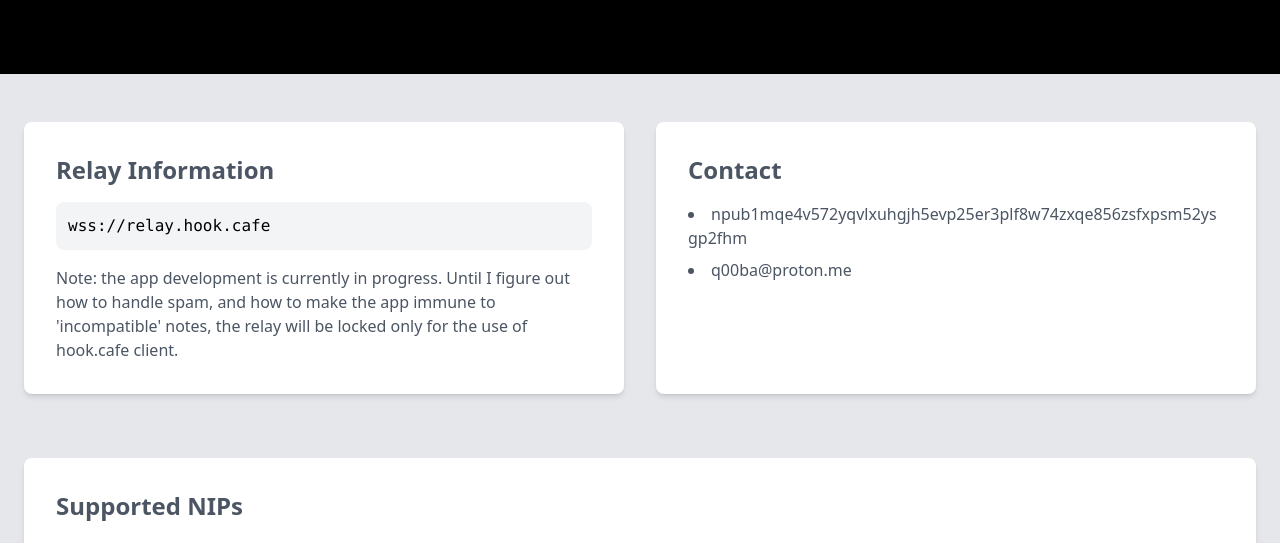
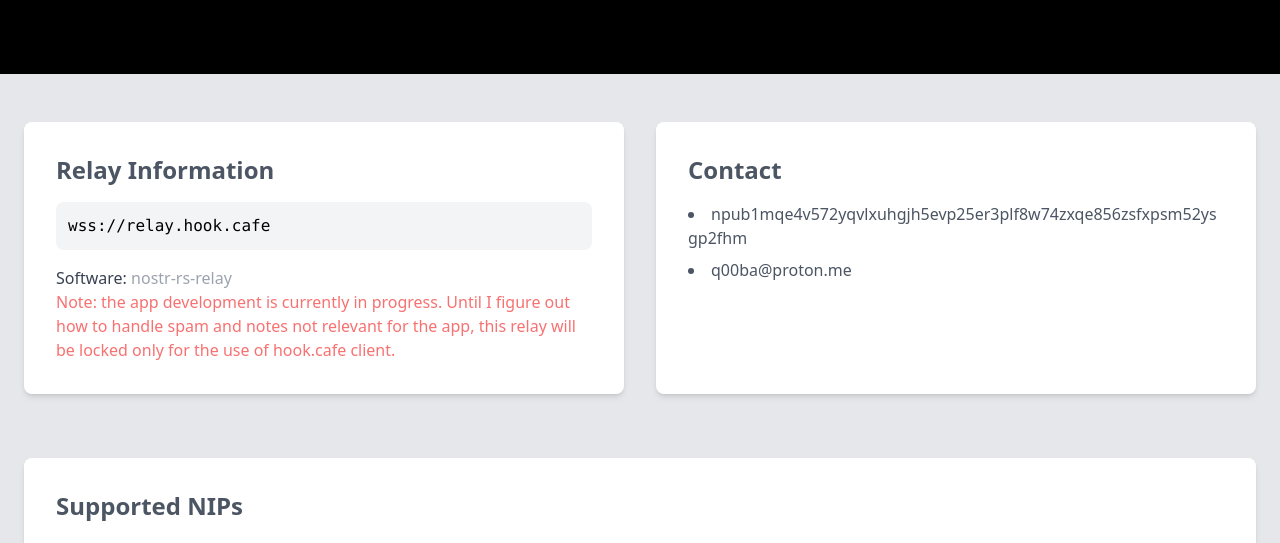
Before and after one commit to kuba-04/info.relay.hook.cafe, a plain HTML site: page index.html in a window 1280 px wide. Shown: the part 194-737 px from the top of the page. Drawn offline with nearby package versions, Linux system fonts and the light colour scheme.

Commit message:
change wording

```diff
--- a/index.html
+++ b/index.html
@@ -23,7 +23,8 @@
                 <div class="bg-white rounded-lg shadow-md p-4 sm:p-8">
                     <h2 class="text-xl sm:text-2xl font-bold mb-4 text-gray-600">Relay Information</h2>
                     <code class="bg-gray-100 p-3 rounded-lg block mb-4 text-sm sm:text-base break-all">wss://relay.hook.cafe</code>
-                    <p class="text-gray-600 text-sm sm:text-base">Note: the app development is currently in progress. Until I figure out how to handle spam, and how to make the app immune to 'incompatible' notes, the relay will be locked only for the use of hook.cafe client.</p>
+                    <p class="text-gray-700 text-md sm:text-base">Software: <a href="https://github.com/scsibug/nostr-rs-relay" class="text-gray-400 hover:underline">nostr-rs-relay</a></p>
+                    <p class="text-red-400 text-md sm:text-base">Note: the app development is currently in progress. Until I figure out how to handle spam and notes not relevant for the app, this relay will be locked only for the use of hook.cafe client.</p>
                 </div>
                 <div class="bg-white rounded-lg shadow-md p-4 sm:p-8">
                     <h2 class="text-xl sm:text-2xl font-bold mb-4 text-gray-600">Contact</h2>
```
